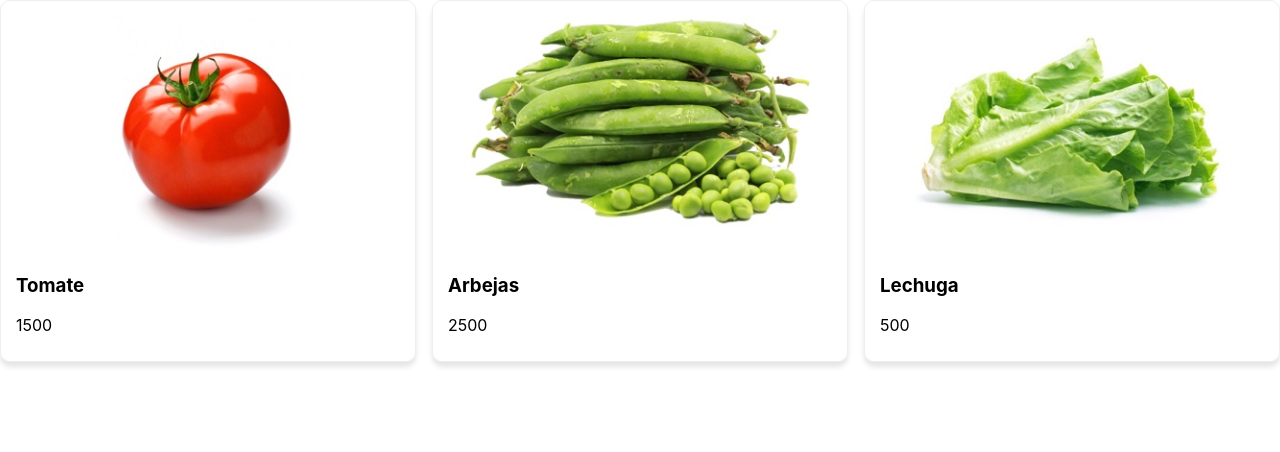
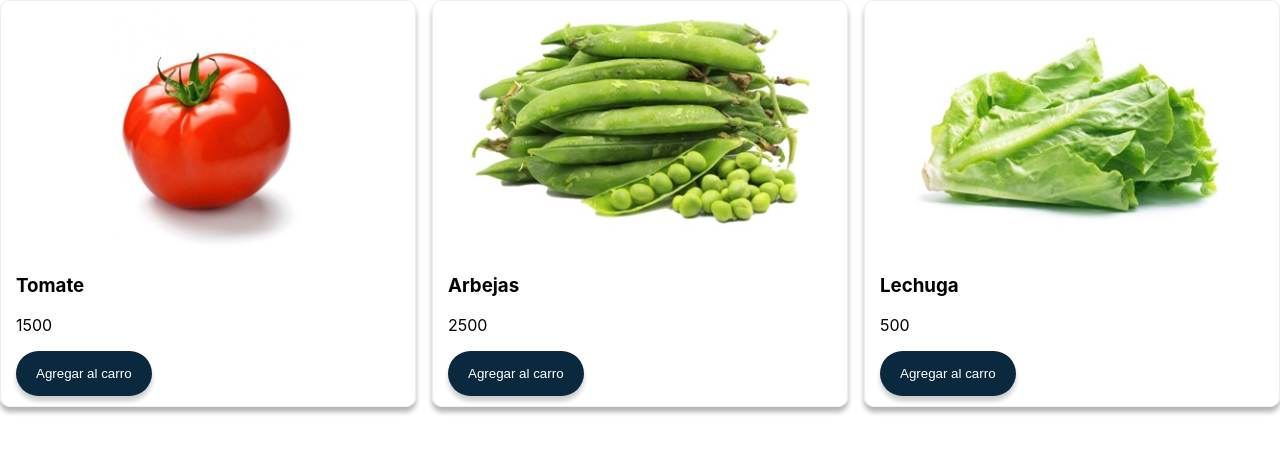
Before and after one commit to CrissRayes/basicReactShoppingCart, a React (Create React App) app: page / in a window 1280 px wide. Shown: the top 452 px of the page. Built offline with nearby package versions, Linux system fonts and the light colour scheme.

Commit message:
card button done

```diff
--- /dev/null
+++ b/src/components/Button.js
@@ -0,0 +1,23 @@
+import { Component } from "react";
+
+const styles = {
+  button: {
+    backgroundColor: '#0A283E',
+    color: '#fff',
+    padding: '15px 20px',
+    border: 'none',
+    borderRadius: '30px',
+    cursor: 'pointer',
+    boxShadow: '0 5px 5px rgba(0,0,0, 0.2)'
+
+  }
+}
+class Button extends Component {
+  render() {
+    return (
+      <button style={styles.button} {...this.props} />
+    )
+  }
+}
+
+export default Button
--- a/src/components/Producto.js
+++ b/src/components/Producto.js
@@ -1,9 +1,10 @@
 import { Component } from "react";
+import Button from './Button'
 
 const styles = {
   producto: {
     border: 'solid 1px #eee',
-    boxShadow: '0 5px 5px rgba(0,0,0, 0.1)',
+    boxShadow: '0 5px 5px rgba(0,0,0, 0.3)',
     width: '30%',
     padding: '10px 15px',
     borderRadius: '10px'
@@ -15,12 +16,15 @@
 
 class Producto extends Component {
   render() {
-    const { producto } = this.props
+    const { producto, agregarAlCarro } = this.props
     return (
       <div style={styles.producto}>
         <img style={styles.img} alt={producto.name} src={producto.img} />
         <h3>{producto.name}</h3>
         <p>{producto.price}</p>
+        <Button onClick={() => agregarAlCarro(producto)}>
+          Agregar al carro
+        </Button>
       </div>
     )
   }
```
